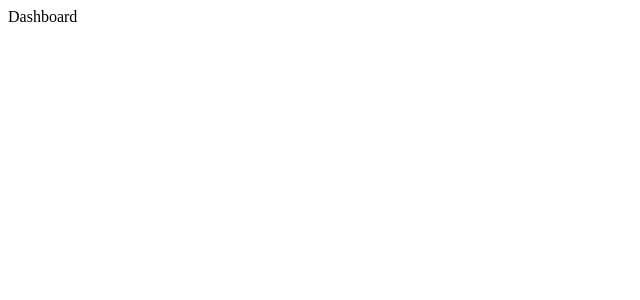
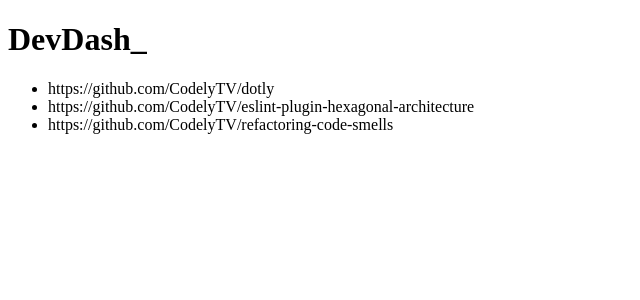
Before and after one commit to jorgechavezrnd/codely-dashboard, a React (Vite) app: page / in a window 1280 px wide. Shown: the top 300 px of the page, without its empty margins (0-640 px from the left). Built offline with nearby package versions, Linux system fonts and the light colour scheme; no server answers.

Commit message:
Add component for Dashboard

```diff
--- a/src/sections/dashboard/Dashboard.tsx
+++ b/src/sections/dashboard/Dashboard.tsx
@@ -1,3 +1,20 @@
+import { config } from "../../devdash_config";
+
 export function Dashboard() {
-  return <div>Dashboard</div>;
+  const title = "DevDash_";
+
+  return (
+    <>
+      <header>
+        <h1>{title}</h1>
+      </header>
+      <section>
+        <ul>
+          {config.widgets.map((widget) => (
+            <li key={widget.id}>{widget.repository_url}</li>
+          ))}
+        </ul>
+      </section>
+    </>
+  );
 }
--- a/vite.config.ts
+++ b/vite.config.ts
@@ -1,10 +1,14 @@
 import react from "@vitejs/plugin-react";
-import { defineConfig } from "vite";
+import { defineConfig, loadEnv } from "vite";
 
 export default defineConfig((configEnv) => {
 	const isDevelopment = configEnv.mode === "development";
+	const env = loadEnv(configEnv.mode, process.cwd(), '');
 
 	return {
+		define: {
+			'process.env.REACT_APP_GITHUB_PERSONAL_ACCESS_TOKEN': JSON.stringify(env.REACT_APP_GITHUB_PERSONAL_ACCESS_TOKEN)
+		},
 		plugins: [react()],
 		css: {
 			modules: {
```
